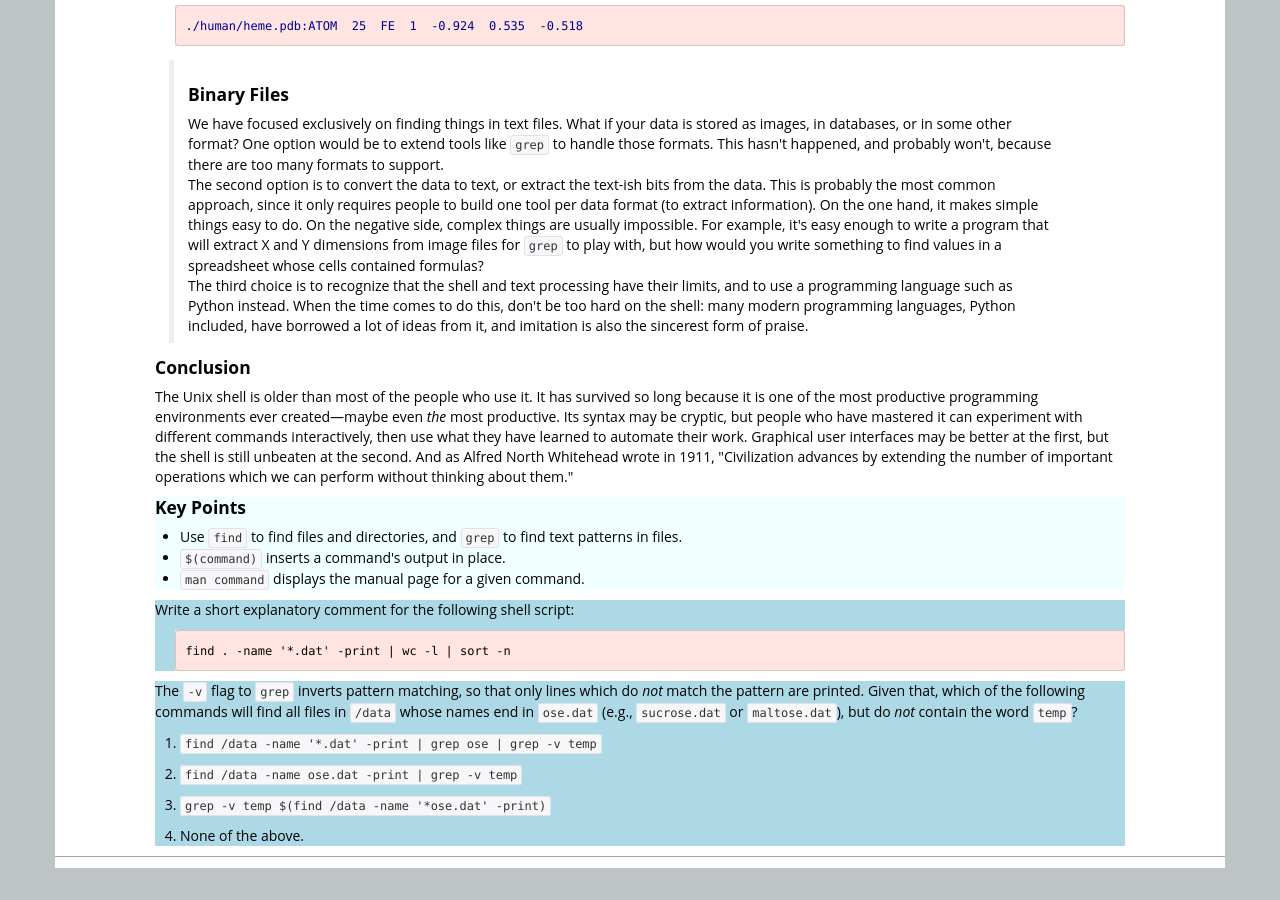
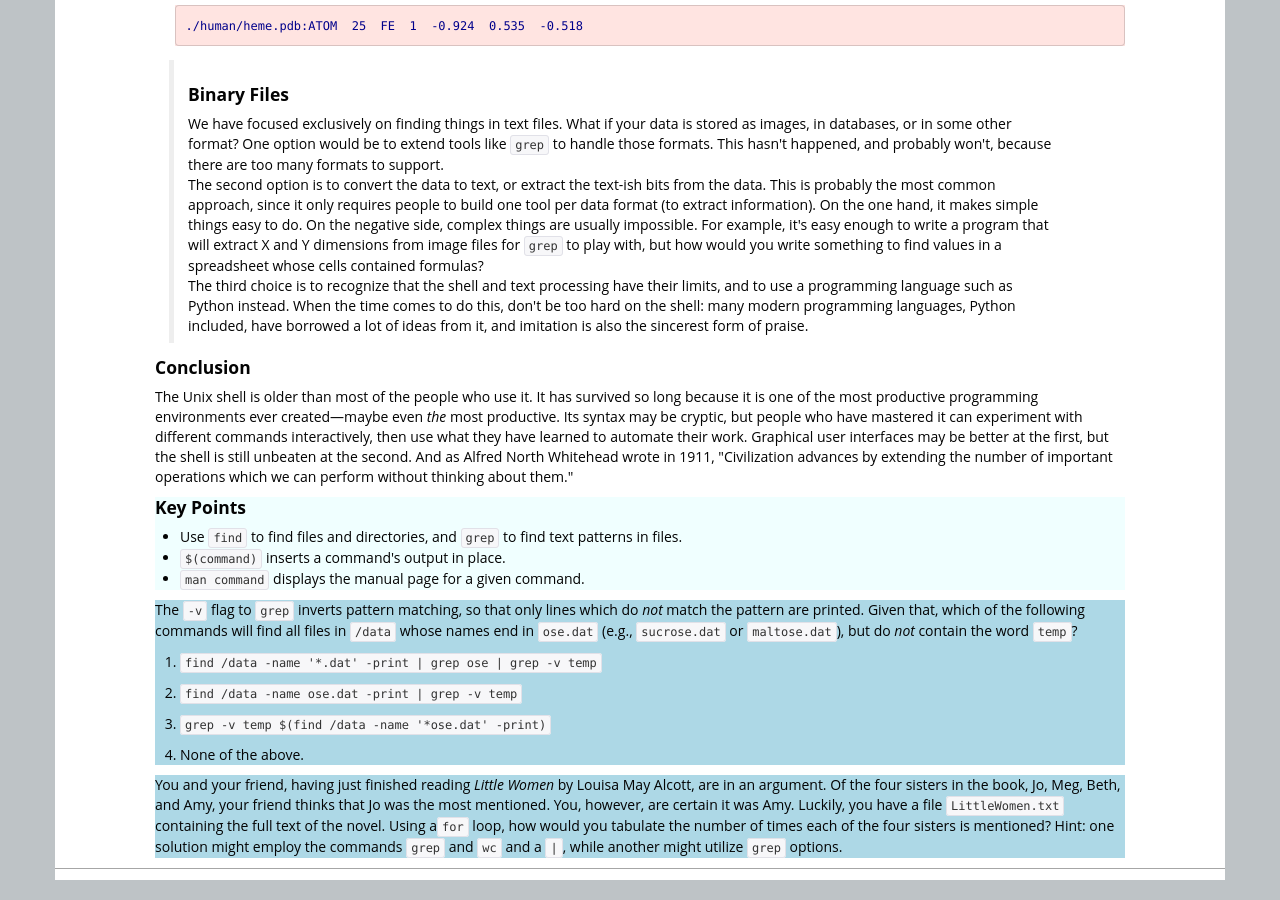
Before and after one commit to SWC-OSG-Workshop/2015-10-27-duke, a Jekyll site: the page built from novice/shell/06-find.md, in a window 1280 px wide and 900 px high, scrolled down 5535 px. Built offline with Jekyll 4.4.1, drawn with Linux system fonts in a browser that asks for light colours.

Commit message:
Modified shell find exercises

```diff
--- a/novice/shell/06-find.md
+++ b/novice/shell/06-find.md
@@ -443,7 +443,7 @@ about them."
 *   `man command` displays the manual page for a given command.
 
 </div>
-
+<!--
 <div class="challenge" markdown="1">
 Write a short explanatory comment for the following shell script:
 
@@ -453,6 +453,7 @@ find . -name '*.dat' -print | wc -l | sort -n
 ~~~
 </div>
 </div>
+-->
 
 <div class="challenge" markdown="1">
 The `-v` flag to `grep` inverts pattern matching, so that only lines
@@ -469,3 +470,15 @@ end in `ose.dat` (e.g., `sucrose.dat` or `maltose.dat`), but do
 
 4. None of the above.
 </div>
+
+<div class="challenge" markdown="1">
+You and your friend, having just finished reading *Little Women* by
+Louisa May Alcott, are in an argument.  Of the four sisters in the
+book, Jo, Meg, Beth, and Amy, your friend thinks that Jo was the
+most mentioned.  You, however, are certain it was Amy.  Luckily, you
+have a file `LittleWomen.txt` containing the full text of the novel.
+Using a`for` loop, how would you tabulate the number of times each
+of the four sisters is mentioned?  Hint: one solution might employ
+the commands `grep` and `wc` and a `|`, while another might utilize
+`grep` options.
+</div>
```
